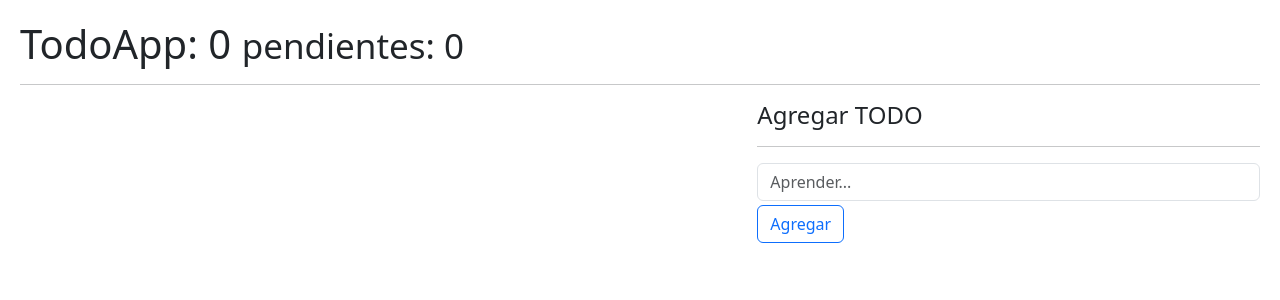
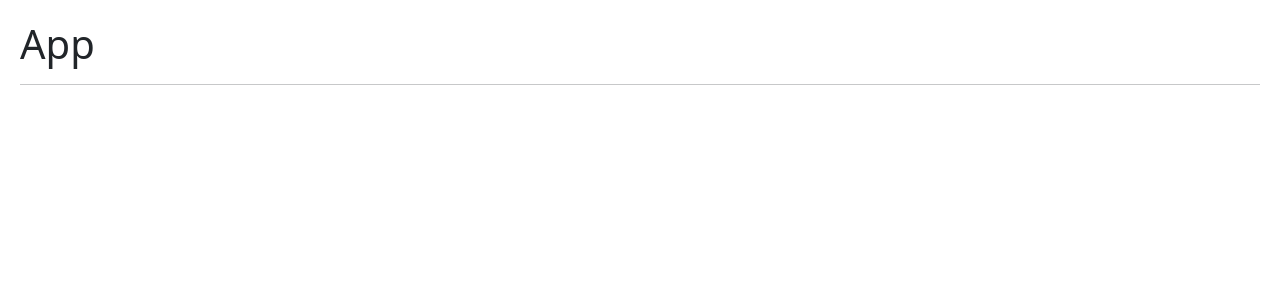
Before and after one commit to NachoBasilio/To-Do-List-Reducer, a React (Vite) app: page / in a window 1280 px wide. Shown: the top 300 px of the page. Built offline with nearby package versions, Linux system fonts and the light colour scheme.

Commit message:
Comenzando con el router

```diff
--- a/package.json
+++ b/package.json
@@ -10,8 +10,12 @@
     "preview": "vite preview"
   },
   "dependencies": {
+    "localforage": "^1.10.0",
+    "match-sorter": "^6.3.1",
     "react": "^18.2.0",
-    "react-dom": "^18.2.0"
+    "react-dom": "^18.2.0",
+    "react-router-dom": "^6.15.0",
+    "sort-by": "^1.2.0"
   },
   "devDependencies": {
     "@types/react": "^18.2.15",
--- /dev/null
+++ b/src/App.jsx
@@ -0,0 +1,10 @@
+
+
+export default function App() {
+  return (
+    <div>
+        <h1>App</h1>
+        <hr />
+    </div>
+  )
+}
--- a/src/main.jsx
+++ b/src/main.jsx
@@ -1,7 +1,11 @@
-import TodoApp from './components/TodoApp.jsx'
+import App from './App'
 import ReactDOM from 'react-dom/client'
 import "./main.css"
 
+import { BrowserRouter } from 'react-router-dom'
+
 ReactDOM.createRoot(document.getElementById('root')).render(
-    <TodoApp />
+    <BrowserRouter>
+        <App />
+    </BrowserRouter>
 )
--- a/src/components/TodoApp.jsx
+++ b/src/pages/TodoApp.jsx
@@ -1,12 +1,12 @@
 import useTodo from "../Hooks/useTodo"
-import TodoList from "./TodoList"
-import TodoAdd from "./TodoAdd"
+import TodoList from "../components/TodoList"
+import TodoAdd from "../components/TodoAdd"
 
 
 
 export default function TodoApp() {
     const {todos, allTodos, pendingTodos,handlerTodos, handlerDelete, handleDoubleClick} = useTodo()
-    console.log(todos, allTodos, pendingTodos)
+
     return (
     <>
         <h1>
```
Also changed, not shown: src/pages/AboutPage.jsx (added, +10 -0 lines), src/pages/HomePage.jsx (added, +10 -0 lines), src/pages/LoginPage.jsx (added, +10 -0 lines), 1 other file (tests, documents, lock files or other folders).
